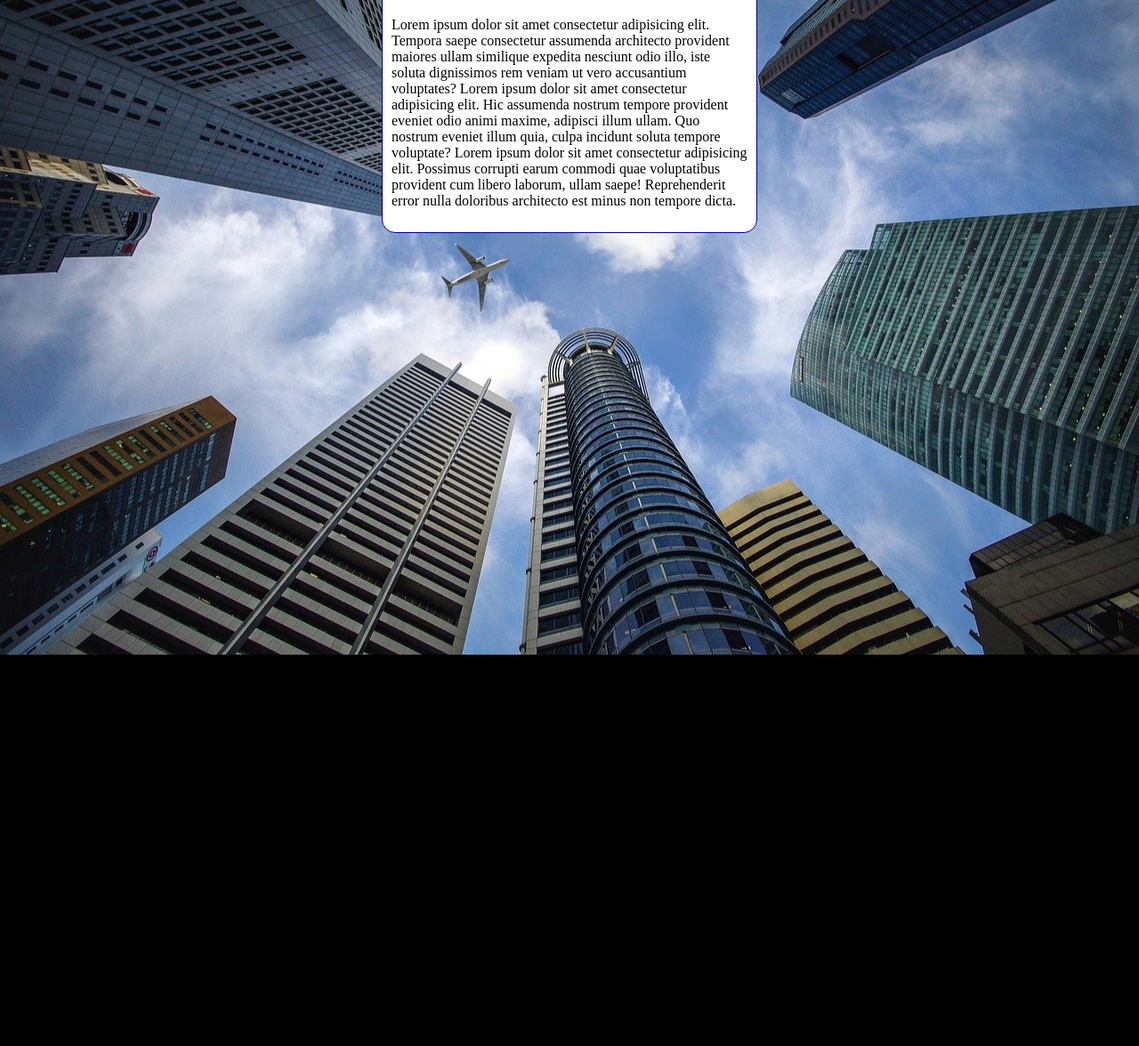
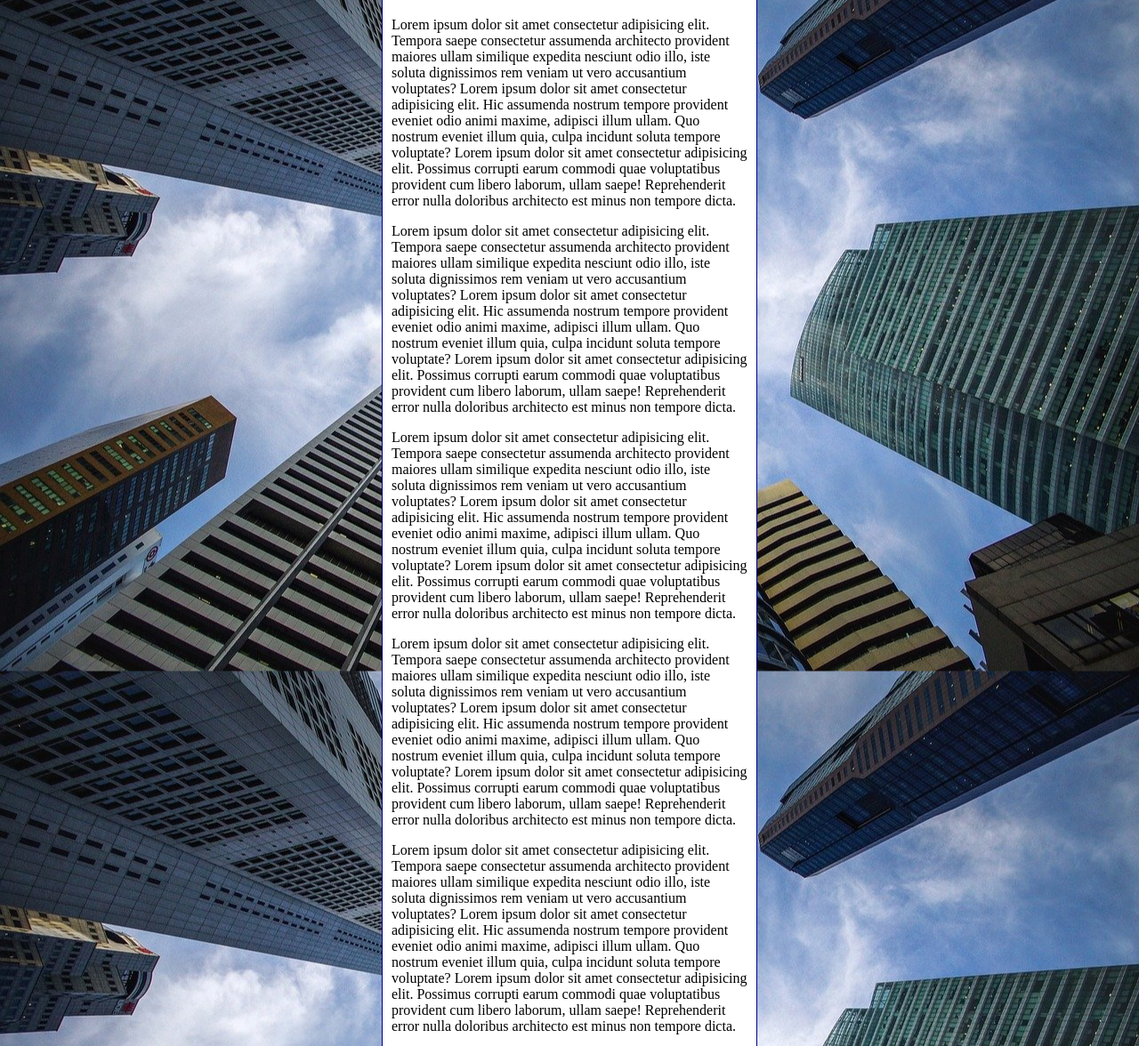
Before and after one commit to Spinelli666/html-css, a plain HTML site: page exercícios/ex022/fundo006.html in a window 1280 px wide. Shown: the part 80-1256 px from the top of the page at 89% size. Before the commit the page ends 816 px from the top, so only its background shows below. Drawn offline with Linux system fonts and the light colour scheme.

Commit message:
Update fundo006.html

```diff
--- a/exercícios/ex022/fundo006.html
+++ b/exercícios/ex022/fundo006.html
@@ -11,7 +11,7 @@
             background-color: black;
             background-image: url('imagens/wallpaper002.jpg');
             background-position: center center;
-            background-repeat: no-repeat;
+            background-repeat: repeat-y;
             background-size: cover;
         }
         main {
@@ -28,6 +28,14 @@
     <main>
         <h1>Teste de Imagens de Fundo</h1>
         <p>Lorem ipsum dolor sit amet consectetur adipisicing elit. Tempora saepe consectetur assumenda architecto provident maiores ullam similique expedita nesciunt odio illo, iste soluta dignissimos rem veniam ut vero accusantium voluptates? Lorem ipsum dolor sit amet consectetur adipisicing elit. Hic assumenda nostrum tempore provident eveniet odio animi maxime, adipisci illum ullam. Quo nostrum eveniet illum quia, culpa incidunt soluta tempore voluptate? Lorem ipsum dolor sit amet consectetur adipisicing elit. Possimus corrupti earum commodi quae voluptatibus provident cum libero laborum, ullam saepe! Reprehenderit error nulla doloribus architecto est minus non tempore dicta.</p>
+        <p>Lorem ipsum dolor sit amet consectetur adipisicing elit. Tempora saepe consectetur assumenda architecto provident maiores ullam similique expedita nesciunt odio illo, iste soluta dignissimos rem veniam ut vero accusantium voluptates? Lorem ipsum dolor sit amet consectetur adipisicing elit. Hic assumenda nostrum tempore provident eveniet odio animi maxime, adipisci illum ullam. Quo nostrum eveniet illum quia, culpa incidunt soluta tempore voluptate? Lorem ipsum dolor sit amet consectetur adipisicing elit. Possimus corrupti earum commodi quae voluptatibus provident cum libero laborum, ullam saepe! Reprehenderit error nulla doloribus architecto est minus non tempore dicta.</p>
+        <p>Lorem ipsum dolor sit amet consectetur adipisicing elit. Tempora saepe consectetur assumenda architecto provident maiores ullam similique expedita nesciunt odio illo, iste soluta dignissimos rem veniam ut vero accusantium voluptates? Lorem ipsum dolor sit amet consectetur adipisicing elit. Hic assumenda nostrum tempore provident eveniet odio animi maxime, adipisci illum ullam. Quo nostrum eveniet illum quia, culpa incidunt soluta tempore voluptate? Lorem ipsum dolor sit amet consectetur adipisicing elit. Possimus corrupti earum commodi quae voluptatibus provident cum libero laborum, ullam saepe! Reprehenderit error nulla doloribus architecto est minus non tempore dicta.</p>
+        <p>Lorem ipsum dolor sit amet consectetur adipisicing elit. Tempora saepe consectetur assumenda architecto provident maiores ullam similique expedita nesciunt odio illo, iste soluta dignissimos rem veniam ut vero accusantium voluptates? Lorem ipsum dolor sit amet consectetur adipisicing elit. Hic assumenda nostrum tempore provident eveniet odio animi maxime, adipisci illum ullam. Quo nostrum eveniet illum quia, culpa incidunt soluta tempore voluptate? Lorem ipsum dolor sit amet consectetur adipisicing elit. Possimus corrupti earum commodi quae voluptatibus provident cum libero laborum, ullam saepe! Reprehenderit error nulla doloribus architecto est minus non tempore dicta.</p>
+        <p>Lorem ipsum dolor sit amet consectetur adipisicing elit. Tempora saepe consectetur assumenda architecto provident maiores ullam similique expedita nesciunt odio illo, iste soluta dignissimos rem veniam ut vero accusantium voluptates? Lorem ipsum dolor sit amet consectetur adipisicing elit. Hic assumenda nostrum tempore provident eveniet odio animi maxime, adipisci illum ullam. Quo nostrum eveniet illum quia, culpa incidunt soluta tempore voluptate? Lorem ipsum dolor sit amet consectetur adipisicing elit. Possimus corrupti earum commodi quae voluptatibus provident cum libero laborum, ullam saepe! Reprehenderit error nulla doloribus architecto est minus non tempore dicta.</p>
+        <p>Lorem ipsum dolor sit amet consectetur adipisicing elit. Tempora saepe consectetur assumenda architecto provident maiores ullam similique expedita nesciunt odio illo, iste soluta dignissimos rem veniam ut vero accusantium voluptates? Lorem ipsum dolor sit amet consectetur adipisicing elit. Hic assumenda nostrum tempore provident eveniet odio animi maxime, adipisci illum ullam. Quo nostrum eveniet illum quia, culpa incidunt soluta tempore voluptate? Lorem ipsum dolor sit amet consectetur adipisicing elit. Possimus corrupti earum commodi quae voluptatibus provident cum libero laborum, ullam saepe! Reprehenderit error nulla doloribus architecto est minus non tempore dicta.</p>
+        <p>Lorem ipsum dolor sit amet consectetur adipisicing elit. Tempora saepe consectetur assumenda architecto provident maiores ullam similique expedita nesciunt odio illo, iste soluta dignissimos rem veniam ut vero accusantium voluptates? Lorem ipsum dolor sit amet consectetur adipisicing elit. Hic assumenda nostrum tempore provident eveniet odio animi maxime, adipisci illum ullam. Quo nostrum eveniet illum quia, culpa incidunt soluta tempore voluptate? Lorem ipsum dolor sit amet consectetur adipisicing elit. Possimus corrupti earum commodi quae voluptatibus provident cum libero laborum, ullam saepe! Reprehenderit error nulla doloribus architecto est minus non tempore dicta.</p>
+        <p>Lorem ipsum dolor sit amet consectetur adipisicing elit. Tempora saepe consectetur assumenda architecto provident maiores ullam similique expedita nesciunt odio illo, iste soluta dignissimos rem veniam ut vero accusantium voluptates? Lorem ipsum dolor sit amet consectetur adipisicing elit. Hic assumenda nostrum tempore provident eveniet odio animi maxime, adipisci illum ullam. Quo nostrum eveniet illum quia, culpa incidunt soluta tempore voluptate? Lorem ipsum dolor sit amet consectetur adipisicing elit. Possimus corrupti earum commodi quae voluptatibus provident cum libero laborum, ullam saepe! Reprehenderit error nulla doloribus architecto est minus non tempore dicta.</p>
+        <p>Lorem ipsum dolor sit amet consectetur adipisicing elit. Tempora saepe consectetur assumenda architecto provident maiores ullam similique expedita nesciunt odio illo, iste soluta dignissimos rem veniam ut vero accusantium voluptates? Lorem ipsum dolor sit amet consectetur adipisicing elit. Hic assumenda nostrum tempore provident eveniet odio animi maxime, adipisci illum ullam. Quo nostrum eveniet illum quia, culpa incidunt soluta tempore voluptate? Lorem ipsum dolor sit amet consectetur adipisicing elit. Possimus corrupti earum commodi quae voluptatibus provident cum libero laborum, ullam saepe! Reprehenderit error nulla doloribus architecto est minus non tempore dicta.</p>
     </main>
 </body>
 </html>
```
